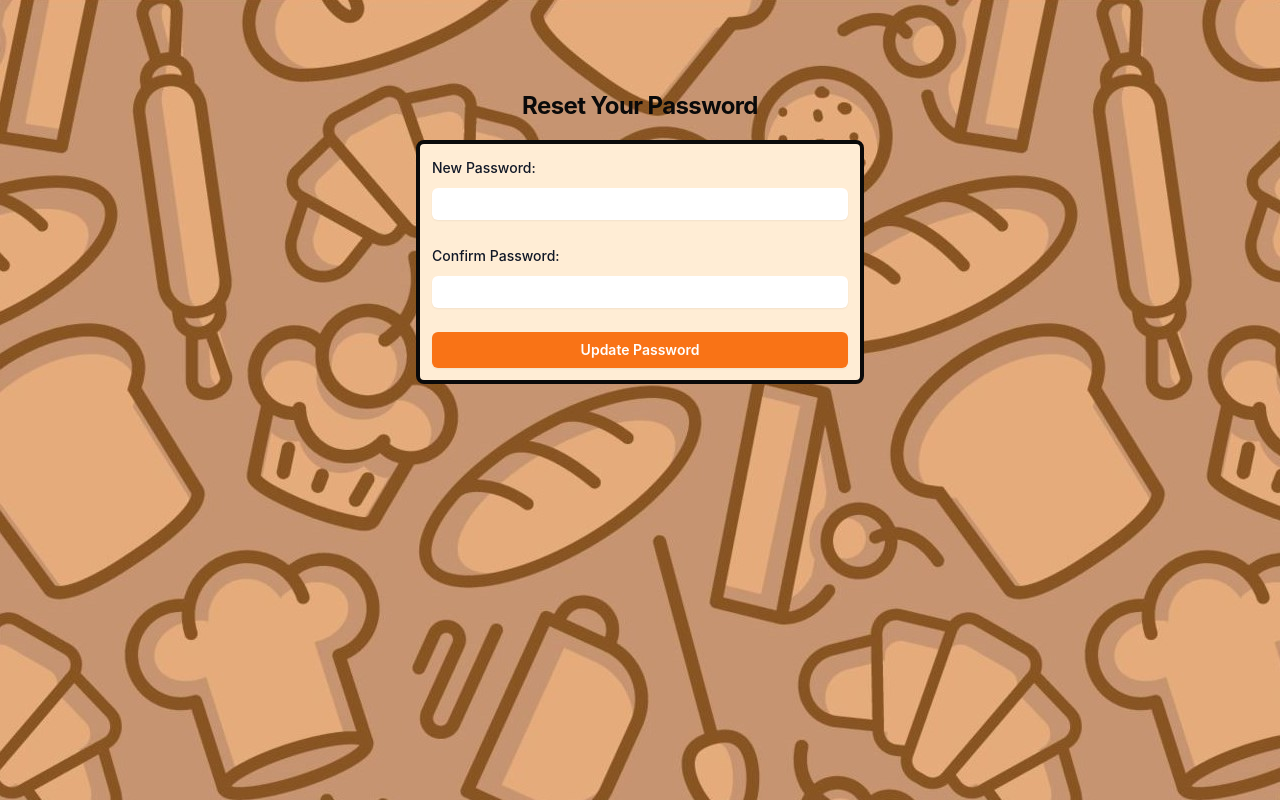
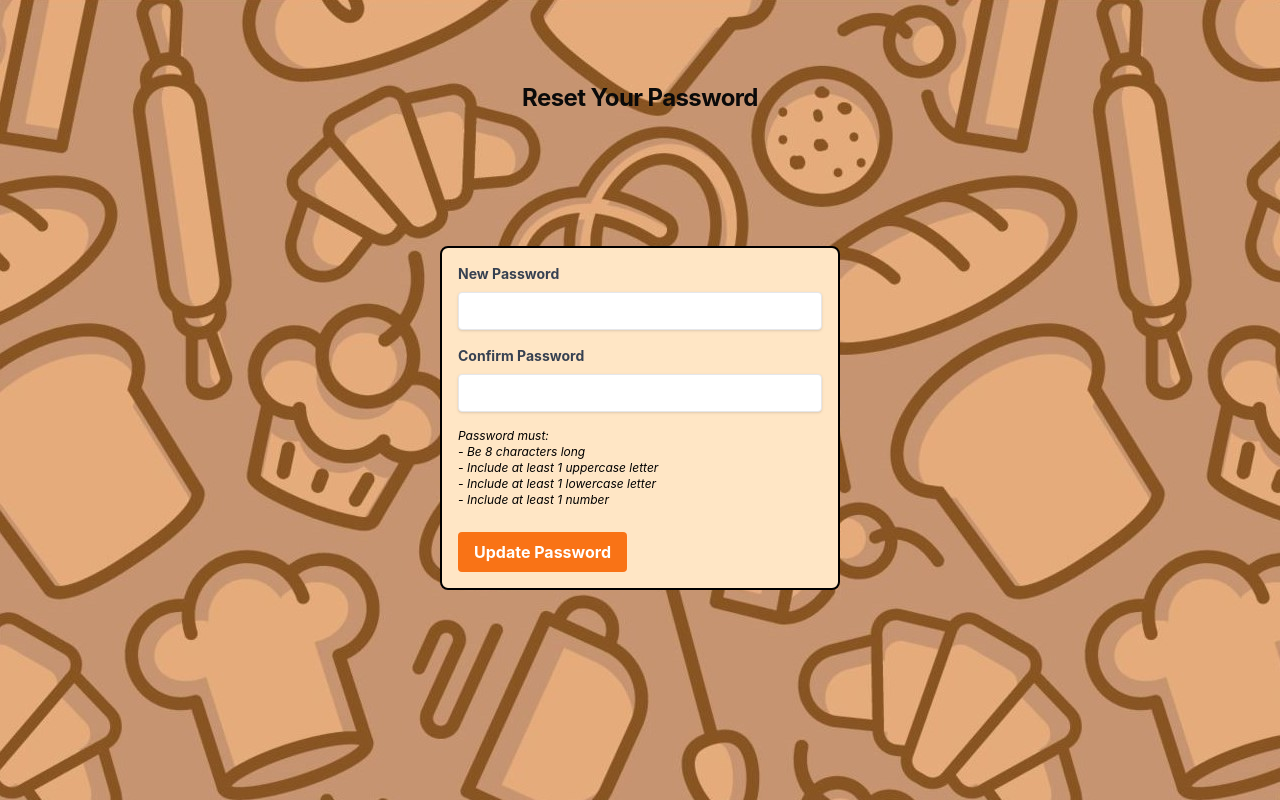
Before and after one commit to Fugate-A/MegaBytes.app, a React (Create React App) app in the folder web_frontend/: page /resetPassword in a window 1280 px wide. Built offline with nearby package versions, Linux system fonts and the light colour scheme.

Commit message:
reset password matches register complexity

```diff
--- a/web_frontend/src/components/ResetPassword.js
+++ b/web_frontend/src/components/ResetPassword.js
@@ -4,13 +4,19 @@ import { useNavigate, useLocation } from 'react-router-dom';
 function PasswordReset() {
   const [password, setPassword] = useState('');
   const [confirmPassword, setConfirmPassword] = useState('');
+  const [isPasswordValid, setIsPasswordValid] = useState(true);
+  const [error, setError] = useState('');
   const navigate = useNavigate();
   const location = useLocation();
-  const [error, setError] = useState('');
 
   const updatePassword = async (event) => {
     event.preventDefault();
     setError('');
+
+    if (!validatePassword(password)) {
+      setError('Please review the password requirements and try again.');
+      return;
+    }
 
     if (password !== confirmPassword) {
       setError("Passwords don't match.");
@@ -21,7 +27,6 @@ function PasswordReset() {
     const token = params.get('token');
 
     try {
-      //const response = await fetch('http://localhost:5000/api/updatePassword', {
       const response = await fetch('https://megabytes.app/api/updatePassword', {
         method: 'POST',
         headers: { 'Content-Type': 'application/json' },
@@ -39,62 +44,69 @@ function PasswordReset() {
     }
   };
 
+  const validatePassword = (password) => {
+    const passwordRegex = /^(?=.*\d)(?=.*[a-z])(?=.*[A-Z])[0-9a-zA-Z]{8,}$/;
+    const isValid = passwordRegex.test(password);
+    setIsPasswordValid(isValid);
+    return isValid;
+  };
+
+  // This variable determines the class for requirements text based on the error and validity of the password
+  const requirementsClass = error ? 'text-red-500' : 'text-black';
+
   return (
-    <div id="passwordResetDiv">
-      <form onSubmit={updatePassword}>
-        <div className="flex min-h-full flex-1 flex-col justify-center px-6 py-12 lg:px-8">
-          <div className="sm:mx-auto sm:w-full sm:max-w-md">
+    <div id="passwordResetDiv" className="flex min-h-full flex-1 flex-col justify-center px-6 pt-10 pb-20 lg:px-8 h-screen">
+      <div className="sm:mx-auto sm:w-full sm:max-w-sm">
         <h2 className="mt-10 text-center text-2xl font-bold leading-9 tracking-tight text-neutral-950">
           Reset Your Password
         </h2>
       </div>
+      <form onSubmit={updatePassword} style={{ backgroundColor: '#FFE6C5', border: '2px solid black', borderRadius: '8px', padding: '16px', width: '400px', maxWidth: '400px', margin: 'auto' }}>
+        {error && <div className="mb-4 text-sm text-red-600">{error}</div>}
 
-          <div className="mt-4 p-3 sm:mx-auto sm:w-full sm:max-w-md bg-orange-100 border-4 border-neutral-950 rounded-lg">
-            <div className="space-y-6">
-              {error && <div className="text-sm text-red-600">{error}</div>}
-
-              <div>
-                <label htmlFor="password" className="block text-sm font-medium leading-6 text-gray-900">
-                  New Password:
+        <div className="mb-4">
+          <label htmlFor="password" className="block text-gray-700 text-sm font-bold mb-2">
+            New Password
           </label>
-                <div className="mt-2">
           <input
             type="password"
             id="password"
             value={password}
             onChange={(e) => setPassword(e.target.value)}
             required
-                    className="appearance-none block w-full rounded-md border-0 py-1.5 text-gray-900 shadow-sm placeholder:text-gray-400 focus:ring-2 focus:ring-indigo-500 sm:text-sm"
+            className="shadow appearance-none border rounded w-full py-2 px-3 text-gray-700 leading-tight focus:outline-none focus:shadow-outline"
           />
         </div>
-              </div>
 
-              <div>
-                <label htmlFor="confirmPassword" className="block text-sm font-medium leading-6 text-gray-900">
-                  Confirm Password:
+        <div className="mb-4">
+          <label htmlFor="confirmPassword" className="block text-gray-700 text-sm font-bold mb-2">
+            Confirm Password
           </label>
-                <div className="mt-2">
           <input
             type="password"
             id="confirmPassword"
             value={confirmPassword}
             onChange={(e) => setConfirmPassword(e.target.value)}
             required
-                    className="appearance-none block w-full rounded-md border-0 py-1.5 text-gray-900 shadow-sm placeholder:text-gray-400 focus:ring-2 focus:ring-indigo-500 sm:text-sm"
+            className="shadow appearance-none border rounded w-full py-2 px-3 text-gray-700 leading-tight focus:outline-none focus:shadow-outline"
           />
         </div>
-              </div>
 
-              <div>
+        <p className={`text-xs italic ${requirementsClass}`}>
+          Password must: <br />
+          - Be 8 characters long <br />
+          - Include at least 1 uppercase letter <br />
+          - Include at least 1 lowercase letter <br />
+          - Include at least 1 number
+        </p>
+
+        <div className="flex items-center justify-between mt-6">
           <button
             type="submit"
-                  className="flex w-full justify-center rounded-md bg-orange-500 px-3 py-1.5 text-sm font-semibold leading-6 text-white shadow-sm hover:bg-indigo-500 focus:outline-none focus:border-indigo-700 focus:ring-indigo active:bg-indigo-700"
+            className="bg-orange-500 hover:bg-orange-400 text-white font-bold py-2 px-4 rounded focus:outline-none focus:shadow-outline"
           >
             Update Password
           </button>
-              </div>
-            </div>
-          </div>
         </div>
       </form>
     </div>
```
Lines whose indentation alone changed are shown as unchanged.
